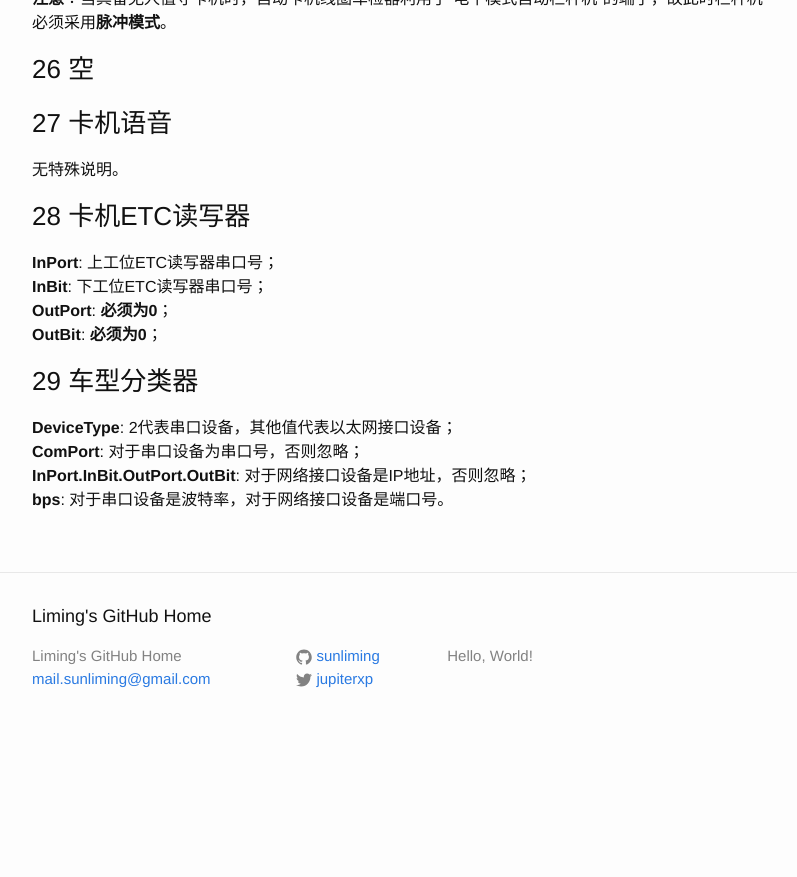
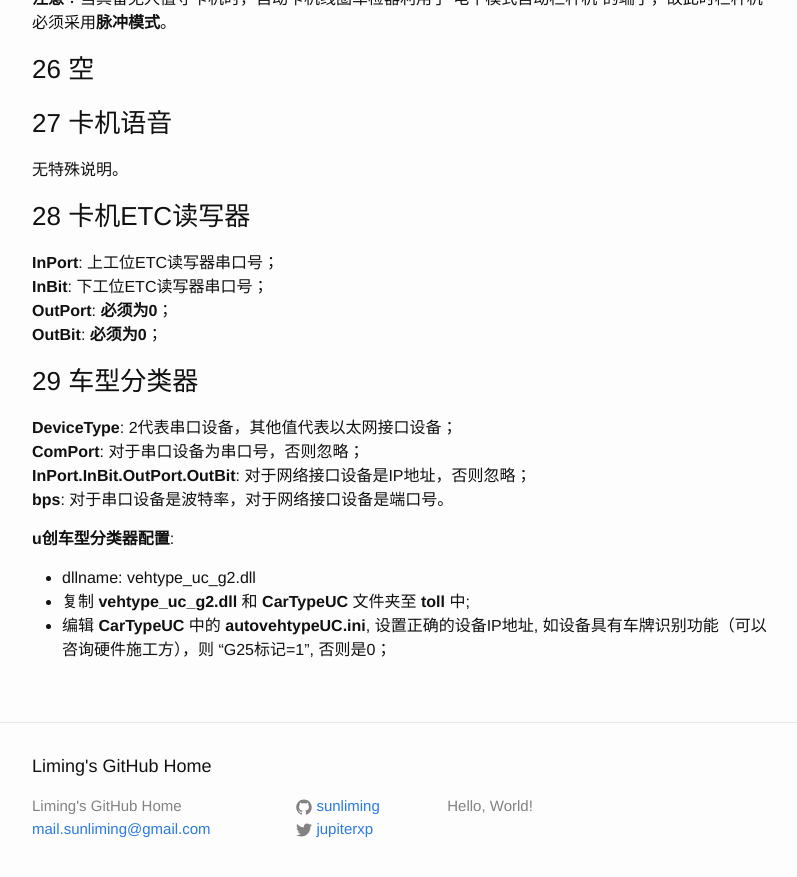
Before and after one commit to sunliming/sunliming.github.io, a Jekyll site: the page built from _posts/2016-07-27-device-list-manual.markdown, in a window 1280 px wide and 900 px high, scrolled down 2943 px. Shown: the top 877 px of the window, without its empty margins (238-1035 px from the left). Built offline with Jekyll 4.4.1, drawn with Linux system fonts in a browser that asks for light colours; before the commit the page ends 3693 px from its top, so only the background shows below that; some of the changed text lies outside the part shown.

```diff
--- a/_posts/2016-07-27-device-list-manual.markdown
+++ b/_posts/2016-07-27-device-list-manual.markdown
@@ -5,9 +5,9 @@ date:   2016-07-27 00:00:00
 categories: git
 ---
 
-版本: v1.0
+版本: v1.1
 创建时间: 2016-07-27
-最后更新: 2016-07-27
+最后更新: 2016-08-03
 
 ## IO设备
 
@@ -138,3 +138,8 @@ categories: git
 **ComPort**: 对于串口设备为串口号，否则忽略；
 **InPort.InBit.OutPort.OutBit**: 对于网络接口设备是IP地址，否则忽略；
 **bps**: 对于串口设备是波特率，对于网络接口设备是端口号。
+
+**u创车型分类器配置**:
+* dllname: vehtype_uc_g2.dll
+* 复制 **vehtype_uc_g2.dll** 和 **CarTypeUC** 文件夹至 **toll** 中;
+* 编辑 **CarTypeUC** 中的 **autovehtypeUC.ini**, 设置正确的设备IP地址, 如设备具有车牌识别功能（可以咨询硬件施工方），则 "G25标记=1", 否则是0；
```
